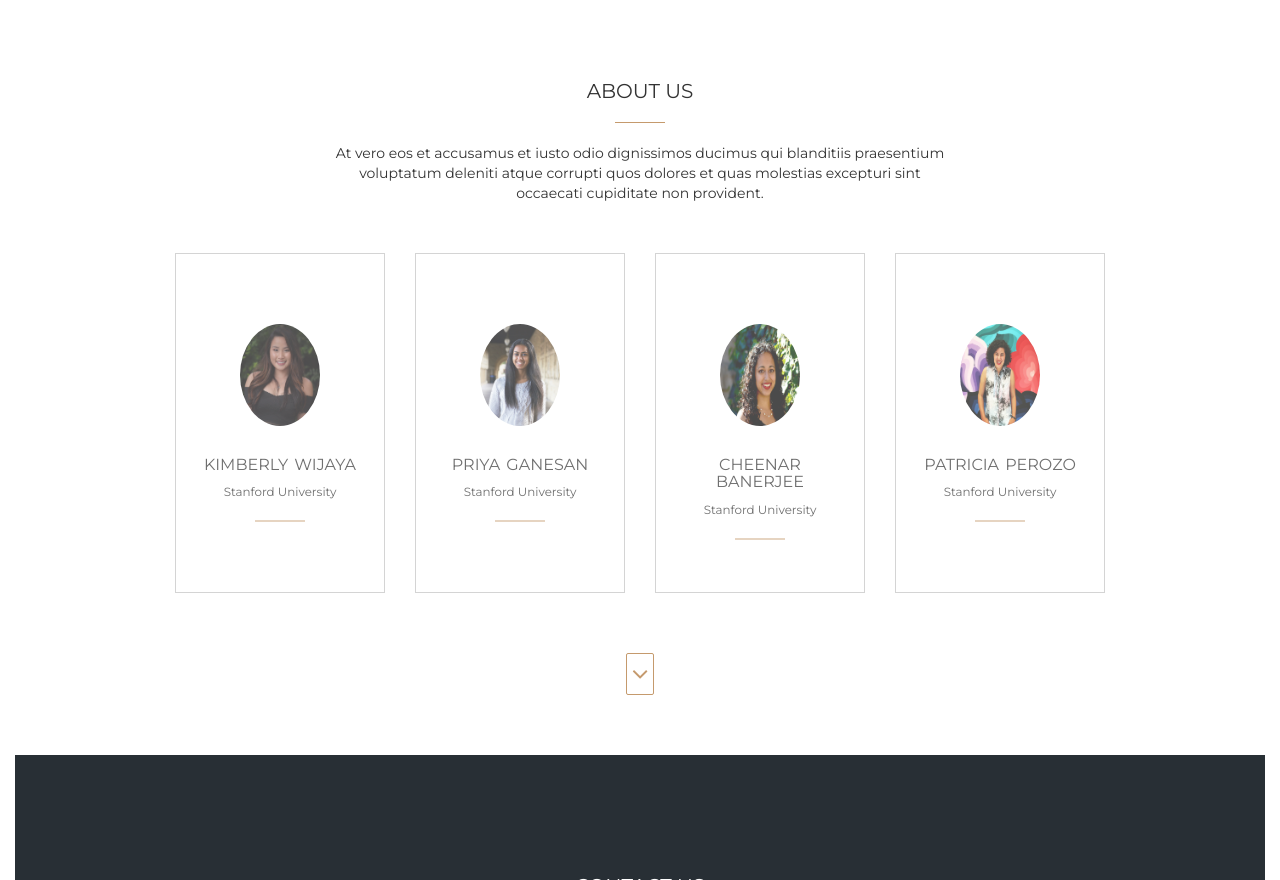
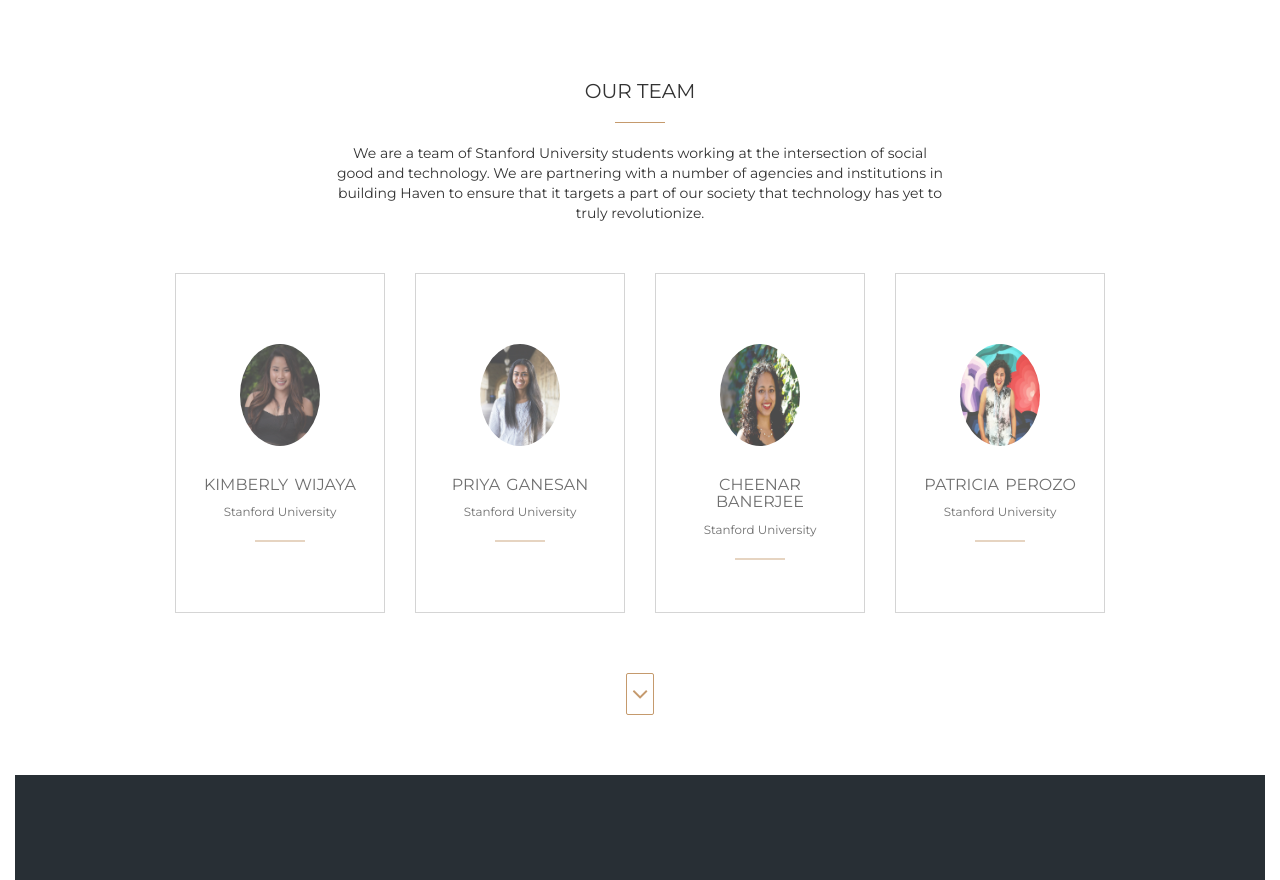
Before and after one commit to kcwijaya/haven-ad, a website: page index.html in a window 1280 px wide. Shown: the part 3708-4588 px from the top of the page. Drawn offline with nearby package versions, Linux system fonts and the light colour scheme.

Commit message:
Changed about me

```diff
--- a/index.html
+++ b/index.html
@@ -254,10 +254,10 @@
             <div class="row text-center">
                 <div class="col-md-8 col-md-offset-2">
                     <div class="section-title">
-                        <h2>About Us</h2>
+                        <h2>Our Team</h2>
                         <hr>
                     </div>
-                    <p>At vero eos et accusamus et iusto odio dignissimos ducimus qui blanditiis praesentium voluptatum deleniti atque corrupti quos dolores et quas molestias excepturi sint occaecati cupiditate non provident.</p>
+                    <p>We are a team of Stanford University students working at the intersection of social good and technology. We are partnering with a number of agencies and institutions in building Haven to ensure that it targets a part of our society that technology has yet to truly revolutionize. </p>
                 </div>
             </div>
             <div class="space"></div>
```
